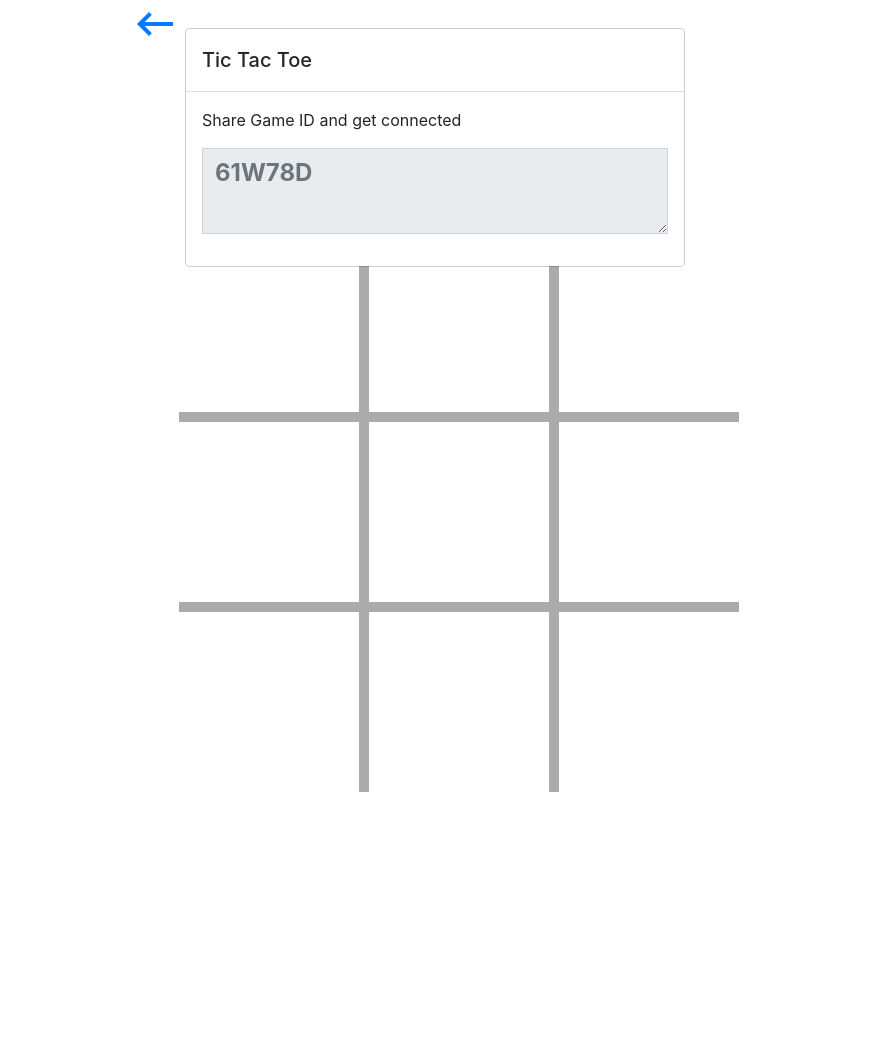
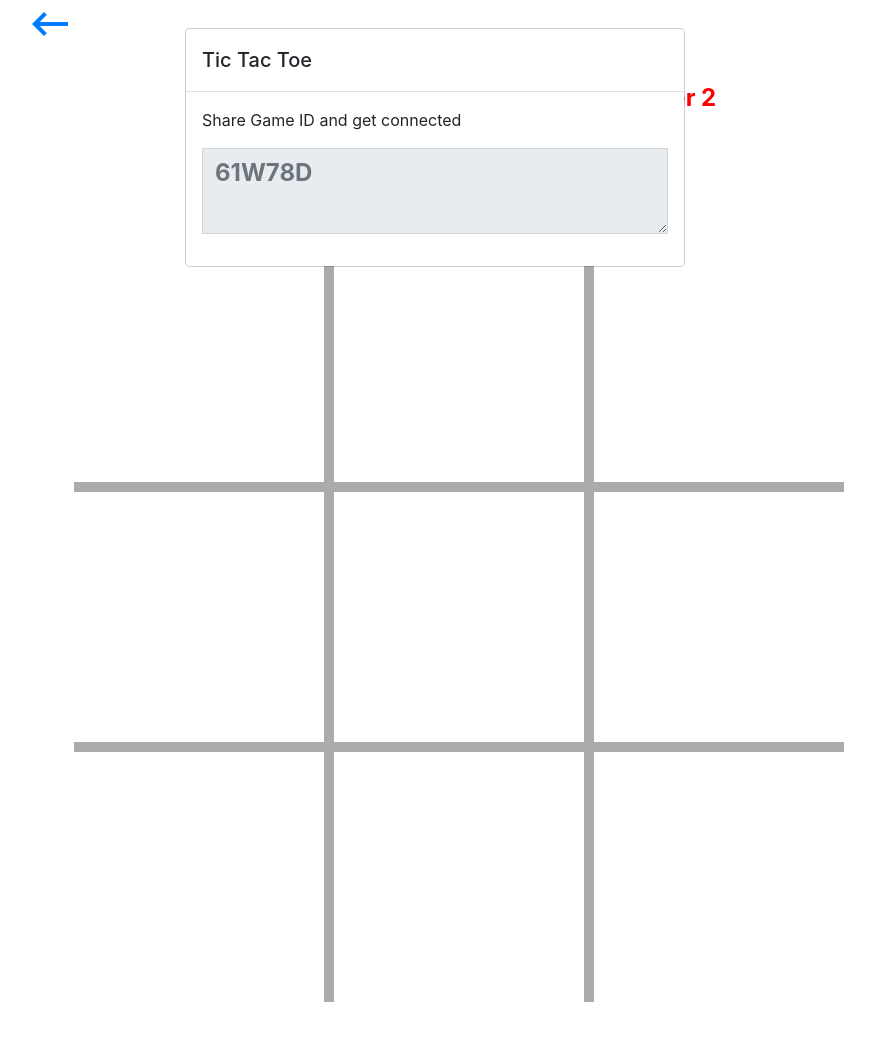
Before and after one commit to GrishonNganga/TicTacToe, a Flask app: template app/templates/game.html in a window 1280 px wide. Shown: the top 1041 px of the page, without its empty margins (205-1080 px from the left). Run offline with Flask 2, Linux system fonts and the light colour scheme; the template is opened without the code that fills it, so the values that code supplies are empty; some libraries are stand-ins or nearby versions.

Commit message:
Another UI idea

```diff
--- a/app/__init__.py
+++ b/app/__init__.py
@@ -13,6 +13,7 @@
 print('This is the REDIS_URL')
 print(redis_url)
 red = redis.from_url(redis_url, decode_responses = True)
+# red = redis.Redis(host = 'localhost', port = 6379, db = 0, decode_responses = True)
 def create_app(config_name):
     app = Flask(__name__)
 
--- a/app/static/css/game.css
+++ b/app/static/css/game.css
@@ -7,7 +7,6 @@
 .modal{
   display: initial;
 }
-
 .game-body{
   display: flex;
   justify-content: center;
@@ -20,6 +19,7 @@
 
 }
 .grid{
+  flex-basis: 100%;
   display: grid;
   grid-gap: 10px;
   grid-template-columns: repeat(3, 1fr);
@@ -27,8 +27,8 @@
 }
 .cell{
   display: flex;
-  width: 180px;
-  height: 180px;
+  width: 250px;
+  height: 250px;
   background-color: white;
   justify-content: center;
   align-items: center;
@@ -38,7 +38,6 @@
   content: '×';
   font-size: 130px;
   color: blue;
-
 }
 
 .o::after{
```
